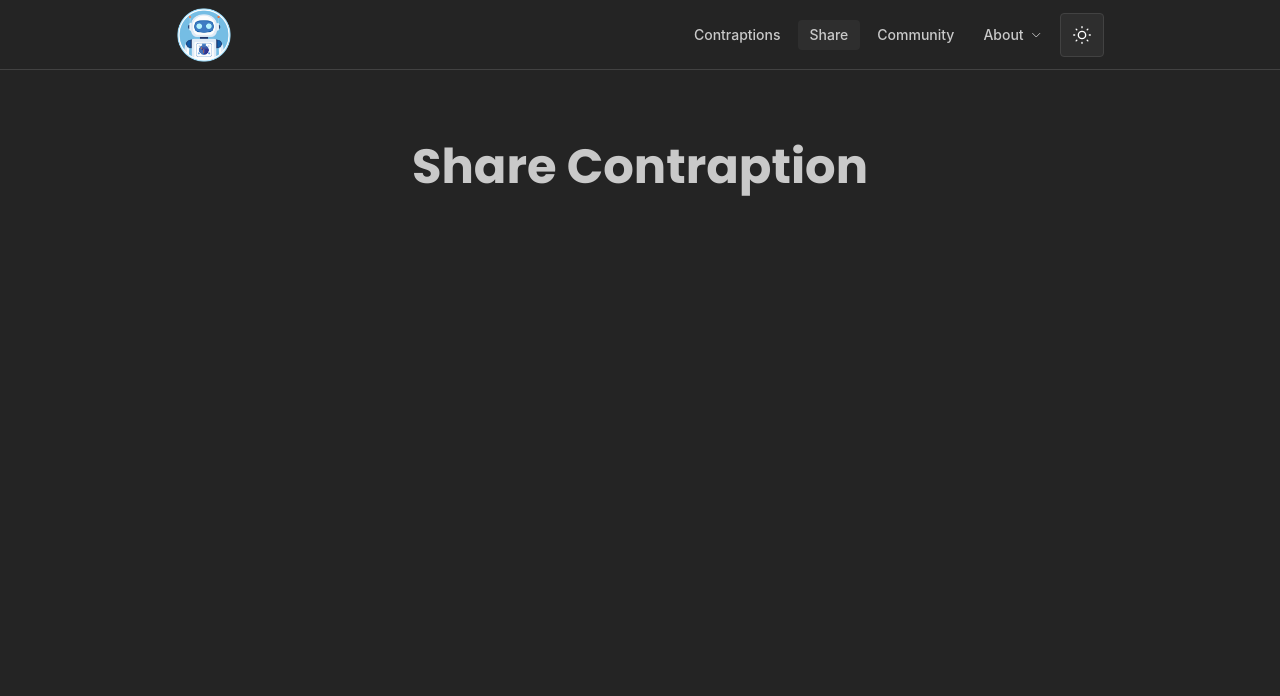
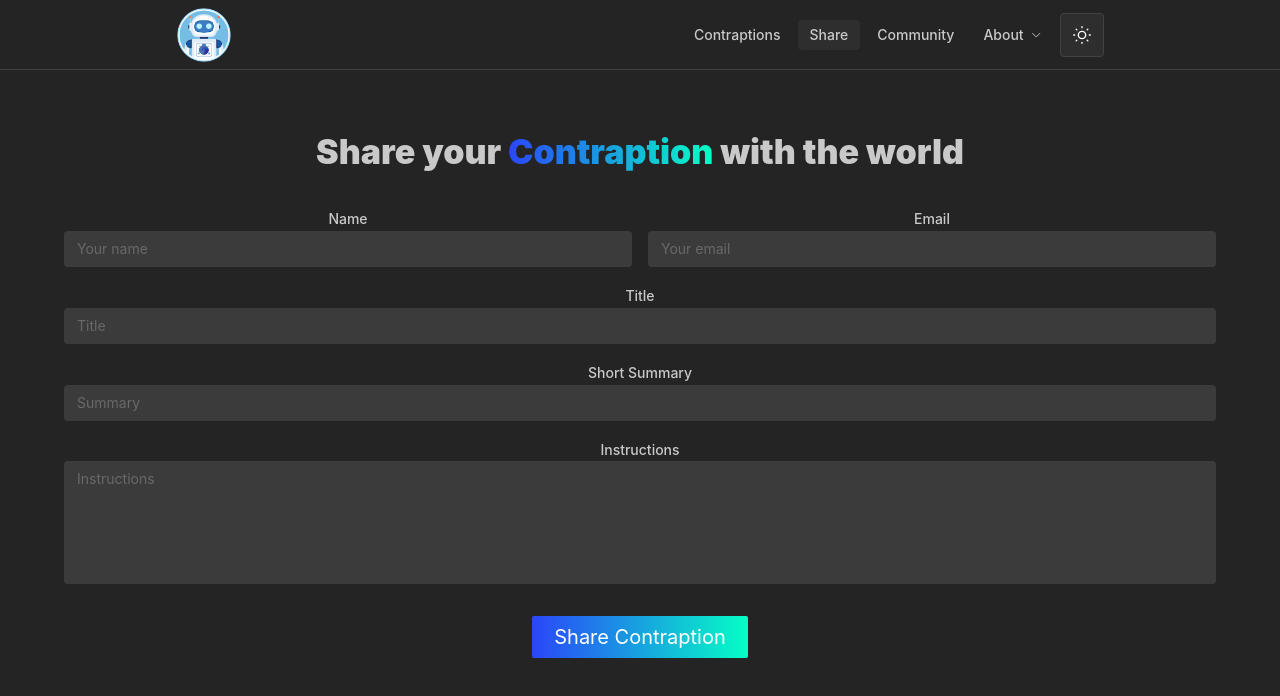
Before and after one commit to Setmaster/tech-tinker, a Next.js app: page /contraptions/share in a window 1280 px wide. Shown: the top 696 px of the page. Built offline with nearby package versions, Linux system fonts and the light colour scheme.

Commit message:
Add form to share page

```diff
--- /dev/null
+++ b/app/contraptions/share/page.module.css
@@ -0,0 +1,28 @@
+.main {
+    width: 90%;
+    max-width: 75rem;
+    margin: 3rem auto;
+
+}
+
+.highlight{
+    background: linear-gradient(90deg, #2a46f9, #05ffc5);
+    background-clip: text;
+    -webkit-background-clip: text;
+    -webkit-text-fill-color: transparent;
+}
+
+.actions button {
+    border: 0;
+    background: linear-gradient(90deg, #2a46f9, #05ffc5);
+    border: none;
+    border-radius: 2px;
+    cursor: pointer;
+    font: inherit;
+    font-size: 1.25rem;
+}
+
+.actions button:hover,
+.actions button:focus {
+    background: linear-gradient(90deg, #142ac1, #008b67);
+}
--- a/app/contraptions/share/page.tsx
+++ b/app/contraptions/share/page.tsx
@@ -1,5 +1,91 @@
+'use client';
+
+import { TextInput, Textarea, SimpleGrid, Group, Title, Button } from '@mantine/core';
+import { useForm } from '@mantine/form';
+import classes from './page.module.css';
+
 export default function ShareContraptionPage(){
-    return(
-        <main><h1>Share Contraption</h1></main>
+    const form = useForm({
+        initialValues: {
+            name: '',
+            email: '',
+            title: '',
+            summary: '',
+            instructions: '',
+        },
+        validate: {
+            name: (value) => value.trim().length < 2,
+            email: (value) => !/^\S+@\S+$/.test(value),
+            title: (value) => value.trim().length === 0,
+            summary: (value) => value.trim().length === 0,
+            instructions: (value) => value.trim().length === 0,
+        },
+    });
+
+    return (
+        <main className={classes.main}>
+            <form onSubmit={form.onSubmit(() => {})}>
+                <Title
+                    order={2}
+                    size="h1"
+                    style={{ fontFamily: 'Greycliff CF, var(--mantine-font-family)' }}
+                    fw={900}
+                    ta="center"
+                >
+                    Share your <span className={classes.highlight}>Contraption</span> with the world
+                </Title>
+
+                <SimpleGrid cols={{ base: 1, sm: 2 }} mt="xl">
+                    <TextInput
+                        label="Name"
+                        placeholder="Your name"
+                        name="name"
+                        variant="filled"
+                        {...form.getInputProps('name')}
+                    />
+                    <TextInput
+                        label="Email"
+                        placeholder="Your email"
+                        name="email"
+                        variant="filled"
+                        {...form.getInputProps('email')}
+                    />
+                </SimpleGrid>
+
+                <TextInput
+                    label="Title"
+                    placeholder="Title"
+                    mt="md"
+                    name="title"
+                    variant="filled"
+                    {...form.getInputProps('title')}
+                />
+                <TextInput
+                    label="Short Summary"
+                    placeholder="Summary"
+                    mt="md"
+                    name="summary"
+                    variant="filled"
+                    {...form.getInputProps('summary')}
+                />
+                <Textarea
+                    mt="md"
+                    label="Instructions"
+                    placeholder="Instructions"
+                    maxRows={10}
+                    minRows={5}
+                    autosize
+                    name="instructions"
+                    variant="filled"
+                    {...form.getInputProps('instructions')}
+                />
+
+                <Group className={classes.actions} justify="center" mt="xl">
+                    <Button type="submit" size="md">
+                        Share Contraption
+                    </Button>
+                </Group>
+            </form>
+        </main>
     );
 }
```
